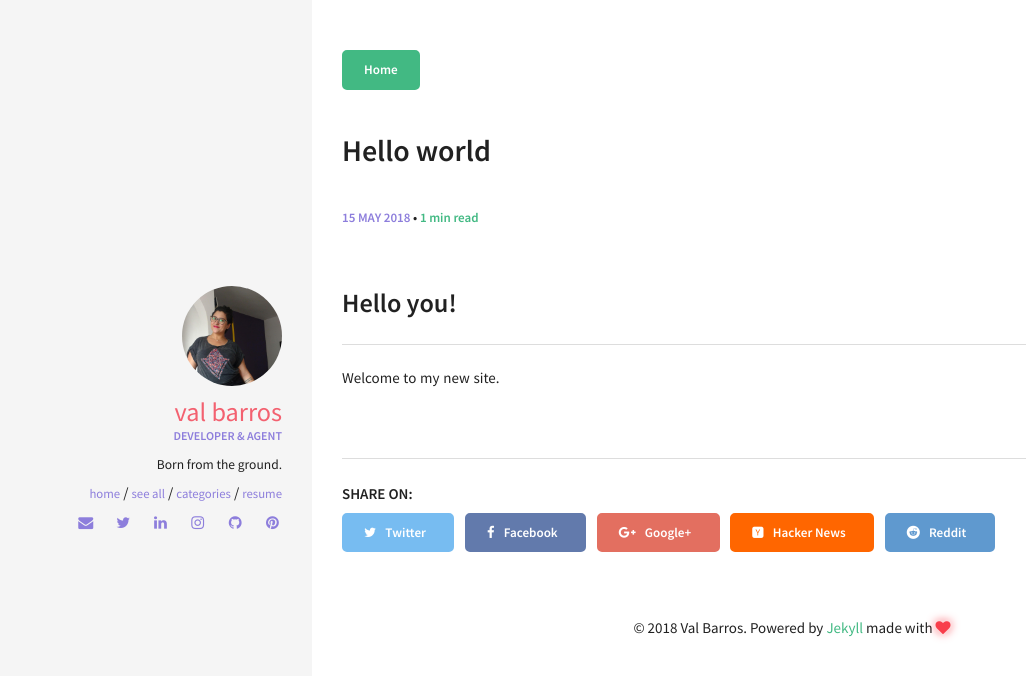
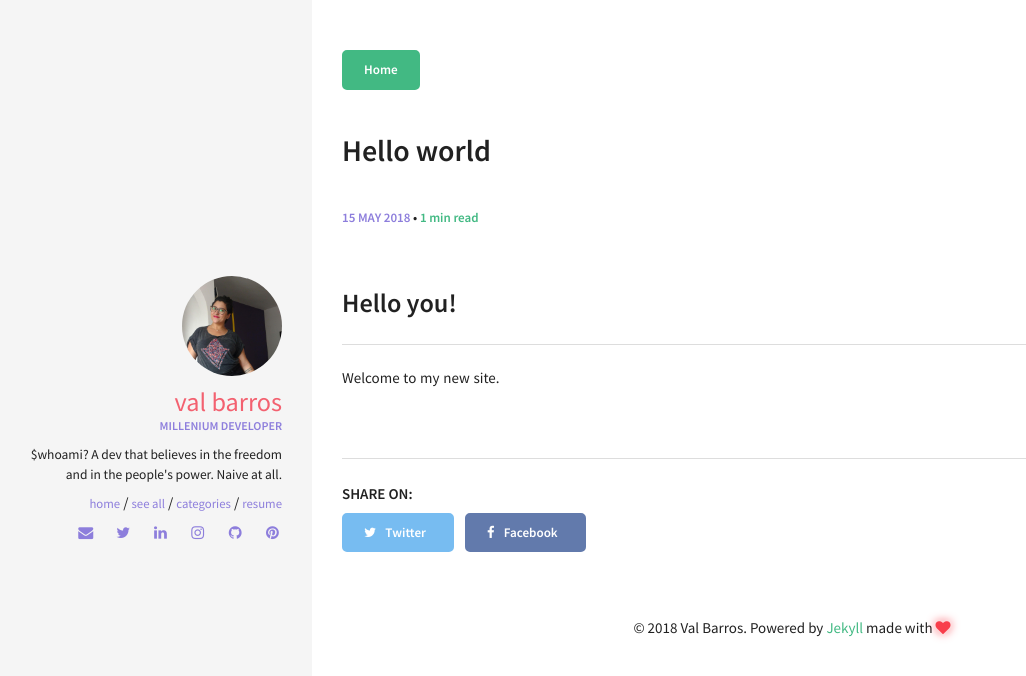
Before and after one commit to renyuanz/leonids, a Jekyll site: the page built from _posts/2018-05-15-hello-world.md, in a window 1280 px wide. Shown: the top 676 px of the page, without its empty margins (8-1034 px from the left). Built offline with Jekyll 4.4.1, drawn with Linux system fonts in a browser that asks for light colours; comment, search, counter and statistics services are not loaded.

Commit message:
Setting deploy

```diff
--- a/_config.yml
+++ b/_config.yml
@@ -18,7 +18,8 @@ timezone:          Europe/Paris
 markdown:          kramdown
 highlighter:       rouge
 excerpt_separator: <!--more-->
-permalink:         /articles/:year-:month/:title
+# permalink:         /articles/:year-:month/:title
+permalink: pretty
 
 kramdown:
   auto_ids: true
@@ -35,8 +36,8 @@ kramdown:
 owner:
   name: Val Barros
   avatar: profile.jpg
-  job: "Developer & Agent"
-  bio: "Born from the ground."
+  job: "Millenium Developer"
+  bio: "$whoami? A dev that believes in the freedom and in the people's power. Naive at all."
   email: hi@barrosval.me
   disqus-shortname: barrosval-me
   twitter: barros_val
--- a/_layouts/post.html
+++ b/_layouts/post.html
@@ -49,15 +49,6 @@ layout: default
     <li>
       <a href="https://www.facebook.com/sharer/sharer.php?u={{ site.url }}{{ page.url }}" class="facebook btn" title="Share on Facebook"><i class="fa fa-facebook"></i><span> Facebook</span></a>
     </li>
-    <li>
-      <a href="https://plus.google.com/share?url={{ site.url }}{{ page.url }}" class="google-plus btn" title="Share on Google Plus"><i class="fa fa-google-plus"></i><span> Google+</span></a>
-    </li>
-    <li>
-      <a href="https://news.ycombinator.com/submitlink?u={{ site.url }}{{ page.url }}" class="hacker-news btn" title="Share on Hacker News"><i class="fa fa-hacker-news"></i><span> Hacker News</span></a>
-    </li>
-    <li>
-      <a href="https://www.reddit.com/submit?url={{ site.url }}{{ page.url }}" class="reddit btn" title="Share on Reddit"><i class="fa fa-reddit"></i><span> Reddit</span></a>
-    </li>
   </ul>
 </div><!-- end share-buttons -->
 
```
